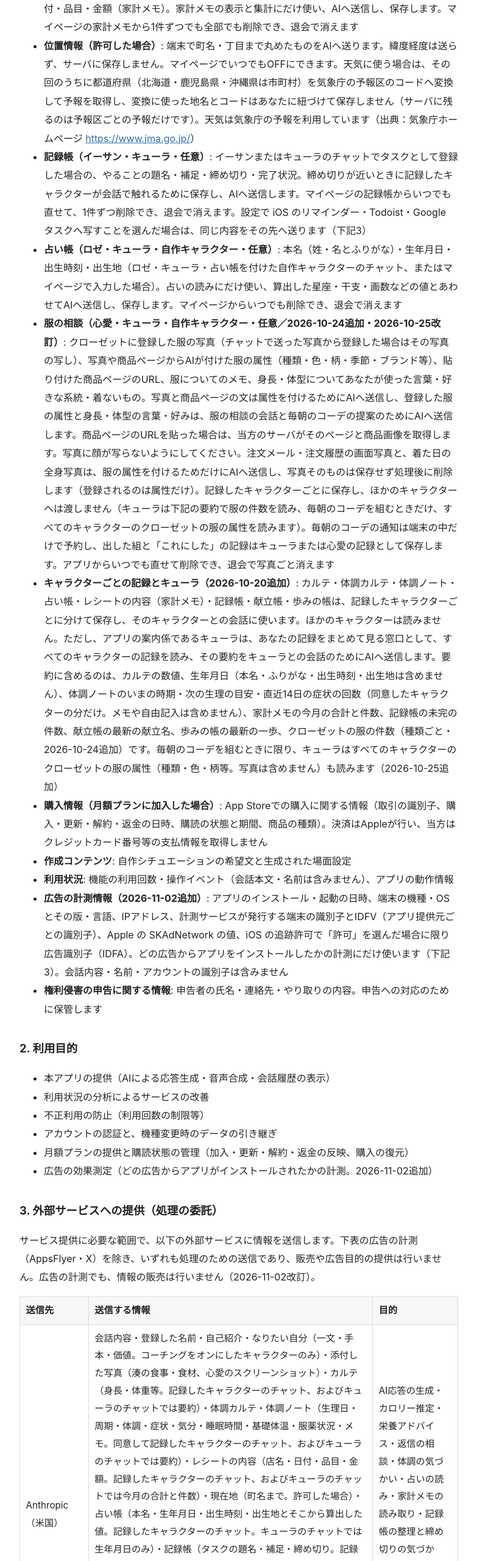
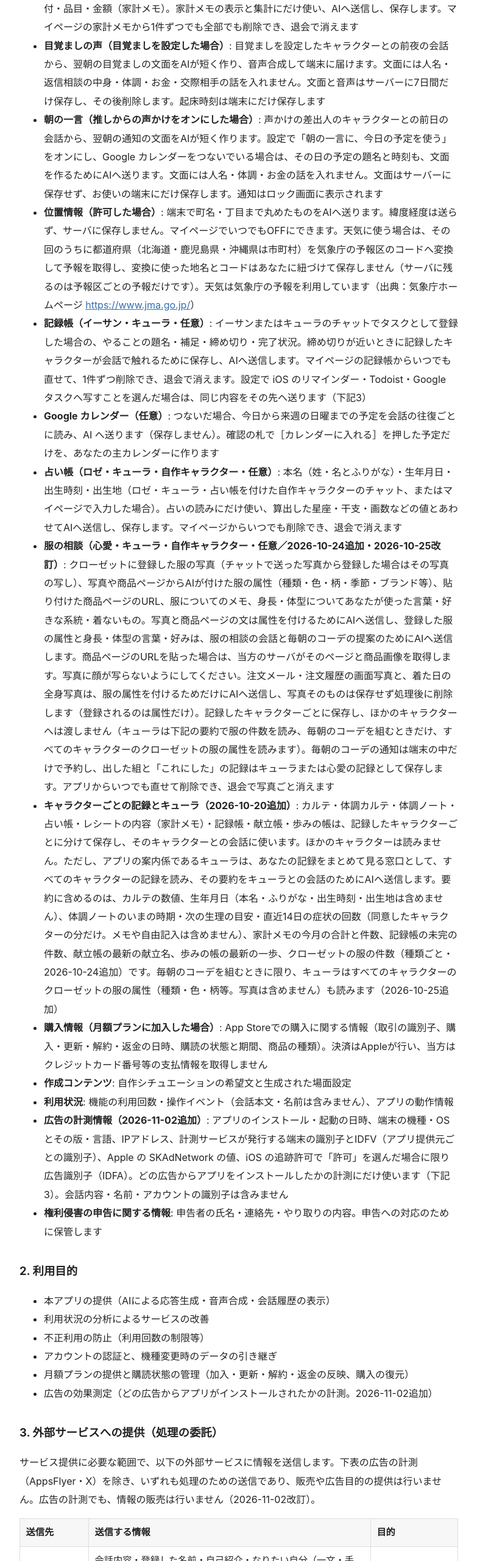
Before and after one commit to xCura/legal, a plain HTML site: page privacy.html in a window 1280 px wide. Shown: the part 1298-3858 px from the top of the page at 61% size, without its empty margins (248-1031 px from the left). Drawn offline with Linux system fonts and the light colour scheme.

Commit message:
プライバシーポリシーに、目覚ましの声・Google カレンダー・朝の一言を追記（oshi-voice-app #1302・#1290・#1269） (#13)
oshi-voice-app の下書き（docs/プライバシーポリシー.md）にあって公開版に無かった 3 点と、
朝の一言（前日の会話と、設定をオンにした場合は予定の題名・時刻から、翌朝の通知の文面を作る）を足す。
Anthropic へ送る情報の行に、Google カレンダーの予定を足す。最終更新を 2026-11-15 にする。

Co-authored-by: Claude Fable 5.2 <noreply@anthropic.com>

```diff
--- a/privacy.html
+++ b/privacy.html
@@ -22,8 +22,11 @@
 <li><strong>カルテ（湊・キューラ）</strong>: 身長・体重・目標体重・活動量（湊またはキューラのチャットでカルテとして入力した場合）。記録したキャラクターとの栄養の相談のためAIへ送信し、保存します</li>
 <li><strong>体調カルテ・体調ノート（ツキ・キューラ・任意）</strong>: 生理開始日・終了日、普段の周期、その日の体調・症状・気分・経血量、睡眠時間、基礎体温、服薬状況とメモ（ツキまたはキューラのチャット、またはマイページで、同意のうえ記録した場合）。記録したキャラクターとの相談と次の生理の目安の表示に使い、AIへ送信し、保存します。同意は記録するキャラクターごとにいただき、同意の画面でキューラも読むことをお知らせします（下記「キャラクターごとの記録とキューラ」）。各項目は任意で、避妊・診断・治療の目的には使えません。マイページで編集・削除でき、「ノートを全部消す」で、キャラクターごと、またはすべてのキャラクターの分の同意を撤回し、記録と会話に付いた記録の札を削除できます。退会でも削除します</li>
 <li><strong>レシートの内容（キューラ・自作キャラクター・任意）</strong>: キューラ、または家計メモを付けた自作キャラクターのチャットで添付したレシート・値札・カート画面から読み取った店名・日付・品目・金額（家計メモ）。家計メモの表示と集計にだけ使い、AIへ送信し、保存します。マイページの家計メモから1件ずつでも全部でも削除でき、退会で消えます</li>
+<li><strong>目覚ましの声（目覚ましを設定した場合）</strong>: 目覚ましを設定したキャラクターとの前夜の会話から、翌朝の目覚ましの文面をAIが短く作り、音声合成して端末に届けます。文面には人名・返信相談の中身・体調・お金・交際相手の話を入れません。文面と音声はサーバーに7日間だけ保存し、その後削除します。起床時刻は端末にだけ保存します</li>
+<li><strong>朝の一言（推しからの声かけをオンにした場合）</strong>: 声かけの差出人のキャラクターとの前日の会話から、翌朝の通知の文面をAIが短く作ります。設定で「朝の一言に、今日の予定を使う」をオンにし、Google カレンダーをつないでいる場合は、その日の予定の題名と時刻も、文面を作るためにAIへ送ります。文面には人名・体調・お金の話を入れません。文面はサーバーに保存せず、お使いの端末にだけ保存します。通知はロック画面に表示されます</li>
 <li><strong>位置情報（許可した場合）</strong>: 端末で町名・丁目まで丸めたものをAIへ送ります。緯度経度は送らず、サーバに保存しません。マイページでいつでもOFFにできます。天気に使う場合は、その回のうちに都道府県（北海道・鹿児島県・沖縄県は市町村）を気象庁の予報区のコードへ変換して予報を取得し、変換に使った地名とコードはあなたに紐づけて保存しません（サーバに残るのは予報区ごとの予報だけです）。天気は気象庁の予報を利用しています（出典：気象庁ホームページ <a href="https://www.jma.go.jp/">https://www.jma.go.jp/</a>）</li>
 <li><strong>記録帳（イーサン・キューラ・任意）</strong>: イーサンまたはキューラのチャットでタスクとして登録した場合の、やることの題名・補足・締め切り・完了状況。締め切りが近いときに記録したキャラクターが会話で触れるために保存し、AIへ送信します。マイページの記録帳からいつでも直せて、1件ずつ削除でき、退会で消えます。設定で iOS のリマインダー・Todoist・Google タスクへ写すことを選んだ場合は、同じ内容をその先へ送ります（下記3）</li>
+<li><strong>Google カレンダー（任意）</strong>: つないだ場合、今日から来週の日曜までの予定を会話の往復ごとに読み、AI へ送ります（保存しません）。確認の札で［カレンダーに入れる］を押した予定だけを、あなたの主カレンダーに作ります</li>
 <li><strong>占い帳（ロゼ・キューラ・自作キャラクター・任意）</strong>: 本名（姓・名とふりがな）・生年月日・出生時刻・出生地（ロゼ・キューラ・占い帳を付けた自作キャラクターのチャット、またはマイページで入力した場合）。占いの読みにだけ使い、算出した星座・干支・画数などの値とあわせてAIへ送信し、保存します。マイページからいつでも削除でき、退会で消えます</li>
 <li><strong>服の相談（心愛・キューラ・自作キャラクター・任意／2026-10-24追加・2026-10-25改訂）</strong>: クローゼットに登録した服の写真（チャットで送った写真から登録した場合はその写真の写し）、写真や商品ページからAIが付けた服の属性（種類・色・柄・季節・ブランド等）、貼り付けた商品ページのURL、服についてのメモ、身長・体型についてあなたが使った言葉・好きな系統・着ないもの。写真と商品ページの文は属性を付けるためにAIへ送信し、登録した服の属性と身長・体型の言葉・好みは、服の相談の会話と毎朝のコーデの提案のためにAIへ送信します。商品ページのURLを貼った場合は、当方のサーバがそのページと商品画像を取得します。写真に顔が写らないようにしてください。注文メール・注文履歴の画面写真と、着た日の全身写真は、服の属性を付けるためだけにAIへ送信し、写真そのものは保存せず処理後に削除します（登録されるのは属性だけ）。記録したキャラクターごとに保存し、ほかのキャラクターへは渡しません（キューラは下記の要約で服の件数を読み、毎朝のコーデを組むときだけ、すべてのキャラクターのクローゼットの服の属性を読みます）。毎朝のコーデの通知は端末の中だけで予約し、出した組と「これにした」の記録はキューラまたは心愛の記録として保存します。アプリからいつでも直せて削除でき、退会で写真ごと消えます</li>
 <li><strong>キャラクターごとの記録とキューラ（2026-10-20追加）</strong>: カルテ・体調カルテ・体調ノート・占い帳・レシートの内容（家計メモ）・記録帳・献立帳・歩みの帳は、記録したキャラクターごとに分けて保存し、そのキャラクターとの会話に使います。ほかのキャラクターは読みません。ただし、アプリの案内係であるキューラは、あなたの記録をまとめて見る窓口として、すべてのキャラクターの記録を読み、その要約をキューラとの会話のためにAIへ送信します。要約に含めるのは、カルテの数値、生年月日（本名・ふりがな・出生時刻・出生地は含めません）、体調ノートのいまの時期・次の生理の目安・直近14日の症状の回数（同意したキャラクターの分だけ。メモや自由記入は含めません）、家計メモの今月の合計と件数、記録帳の未完の件数、献立帳の最新の献立名、歩みの帳の最新の一歩、クローゼットの服の件数（種類ごと・2026-10-24追加）です。毎朝のコーデを組むときに限り、キューラはすべてのキャラクターのクローゼットの服の属性（種類・色・柄等。写真は含めません）も読みます（2026-10-25追加）</li>
@@ -48,7 +51,7 @@
 <p>サービス提供に必要な範囲で、以下の外部サービスに情報を送信します。下表の広告の計測（AppsFlyer・X）を除き、いずれも処理のための送信であり、販売や広告目的の提供は行いません。広告の計測でも、情報の販売は行いません（2026-11-02改訂）。</p>
 <table>
 <tr><th>送信先</th><th>送信する情報</th><th>目的</th></tr>
-<tr><td>Anthropic（米国）</td><td>会話内容・登録した名前・自己紹介・なりたい自分（一文・手本・価値。コーチングをオンにしたキャラクターのみ）・添付した写真（湊の食事・食材、心愛のスクリーンショット）・カルテ（身長・体重等。記録したキャラクターのチャット、およびキューラのチャットでは要約）・体調カルテ・体調ノート（生理日・周期・体調・症状・気分・睡眠時間・基礎体温・服薬状況・メモ。同意して記録したキャラクターのチャット、およびキューラのチャットでは要約）・レシートの内容（店名・日付・品目・金額。記録したキャラクターのチャット、およびキューラのチャットでは今月の合計と件数）・現在地（町名まで。許可した場合）・占い帳（本名・生年月日・出生時刻・出生地とそこから算出した値。記録したキャラクターのチャット。キューラのチャットでは生年月日のみ）・記録帳（タスクの題名・補足・締め切り。記録したキャラクターのチャット、およびキューラのチャットでは未完の件数）・献立帳と歩みの帳（キューラのチャットでは最新の献立名と最新の一歩）・服の相談の写真・商品ページの文・注文画面の写真・着た日の全身写真（保存せず属性付けのみ）・服の属性・身長と体型の言葉・好み（記録したキャラクターのチャット。キューラのチャットでは服の件数と、毎朝のコーデを組むときの全キャラクターの服の属性・2026-10-24・2026-10-25追加）</td><td>AI応答の生成・カロリー推定・栄養アドバイス・返信の相談・体調の気づかい・占いの読み・家計メモの読み取り・記録帳の整理と締め切りの気づかい・なりたい自分に照らした相談の返事・服の属性付けとコーデの提案</td></tr>
+<tr><td>Anthropic（米国）</td><td>会話内容・登録した名前・自己紹介・なりたい自分（一文・手本・価値。コーチングをオンにしたキャラクターのみ）・添付した写真（湊の食事・食材、心愛のスクリーンショット）・カルテ（身長・体重等。記録したキャラクターのチャット、およびキューラのチャットでは要約）・体調カルテ・体調ノート（生理日・周期・体調・症状・気分・睡眠時間・基礎体温・服薬状況・メモ。同意して記録したキャラクターのチャット、およびキューラのチャットでは要約）・レシートの内容（店名・日付・品目・金額。記録したキャラクターのチャット、およびキューラのチャットでは今月の合計と件数）・現在地（町名まで。許可した場合）・占い帳（本名・生年月日・出生時刻・出生地とそこから算出した値。記録したキャラクターのチャット。キューラのチャットでは生年月日のみ）・記録帳（タスクの題名・補足・締め切り。記録したキャラクターのチャット、およびキューラのチャットでは未完の件数）・献立帳と歩みの帳（キューラのチャットでは最新の献立名と最新の一歩）・服の相談の写真・商品ページの文・注文画面の写真・着た日の全身写真（保存せず属性付けのみ）・服の属性・身長と体型の言葉・好み（記録したキャラクターのチャット。キューラのチャットでは服の件数と、毎朝のコーデを組むときの全キャラクターの服の属性・2026-10-24・2026-10-25追加）・Google カレンダーの予定（題名・場所・日時・カレンダー名。つないだ場合。朝の一言の文面づくりでは、設定をオンにした場合にその日の予定の題名と時刻・2026-11-15追加）</td><td>AI応答の生成・カロリー推定・栄養アドバイス・返信の相談・体調の気づかい・占いの読み・家計メモの読み取り・記録帳の整理と締め切りの気づかい・なりたい自分に照らした相談の返事・服の属性付けとコーデの提案・予定に触れる会話と、朝の一言の文面づくり</td></tr>
 <tr><td>ElevenLabs（米国）</td><td>読み上げ対象の文章</td><td>音声合成</td></tr>
 <tr><td>Supabase（米国）</td><td>上記1の各情報</td><td>データの保管・認証</td></tr>
 <tr><td>PostHog（米国）</td><td>利用状況（会話本文・名前を除く）</td><td>利用分析</td></tr>
@@ -57,6 +60,7 @@
 <tr><td>気象庁（日本）</td><td>予報区のコード（都道府県単位。あなたを識別する情報は含みません。現在地の利用を許可した場合）</td><td>天気予報の取得</td></tr>
 <tr><td>Doist（Todoist・米国）</td><td>記録帳のタスク（題名・補足・締め切り・完了状況）。設定で Todoist への写しを選び、あなたの Todoist アカウントを接続した場合のみ</td><td>あなたの Todoist へのタスクの写し。接続の情報はサーバで暗号化して保存し、接続の解除で削除します</td></tr>
 <tr><td>Google（Google タスク・米国）</td><td>記録帳のタスク（題名・補足・締め切り・完了状況）。設定で Google タスクへの写しを選び、あなたの Google アカウントで追加の許可をした場合のみ</td><td>あなたの Google タスクへのタスクの写し。接続の情報はサーバで暗号化して保存し、接続の解除で削除します</td></tr>
+<tr><td>Google（Google カレンダー・米国）</td><td>カレンダーの予定（題名・場所・日時・カレンダー名）。設定で Google カレンダーをつなぎ、あなたの Google アカウントで許可をした場合のみ</td><td>会話の中でキャラクターが予定に触れるための読み取り（保存しません）と、会話で頼み確認の札で［カレンダーに入れる］を押した予定の、あなたの主カレンダーへの作成。接続の情報はサーバで暗号化して保存し、接続の解除で削除します</td></tr>
 <tr><td>RevenueCat（米国）</td><td>匿名の利用者ID（アカウントの識別子。氏名・メールアドレスは含みません）・Appleの購入情報（購入レシートの情報、取引の識別子、購読の状態と期間）・端末情報（OSとアプリのバージョン、国・地域、言語等）</td><td>購読状態の管理（月額プラン）</td></tr>
 <tr><td>AppsFlyer（イスラエル）</td><td>上記1の「広告の計測情報」</td><td>広告の効果測定（どの広告からインストールされたかの計測・2026-11-02追加）</td></tr>
 <tr><td>X（X Corp.・米国）</td><td>広告経由のインストールの計測結果（AppsFlyer を通じて。iOS の追跡を許可した場合は広告識別子を含みます）</td><td>当方が X に出した広告の効果測定（2026-11-02追加）</td></tr>
@@ -92,6 +96,6 @@
 <h2>9. お問い合わせ窓口</h2>
 <p>株式会社xCura　info@xcura.care</p>
 
-<footer>最終更新: 2026-11-02　|　<a href="terms.html">利用規約</a>　|　<a href="tokusho.html">特定商取引法に基づく表記</a></footer>
+<footer>最終更新: 2026-11-15　|　<a href="terms.html">利用規約</a>　|　<a href="tokusho.html">特定商取引法に基づく表記</a></footer>
 </body>
 </html>
```
